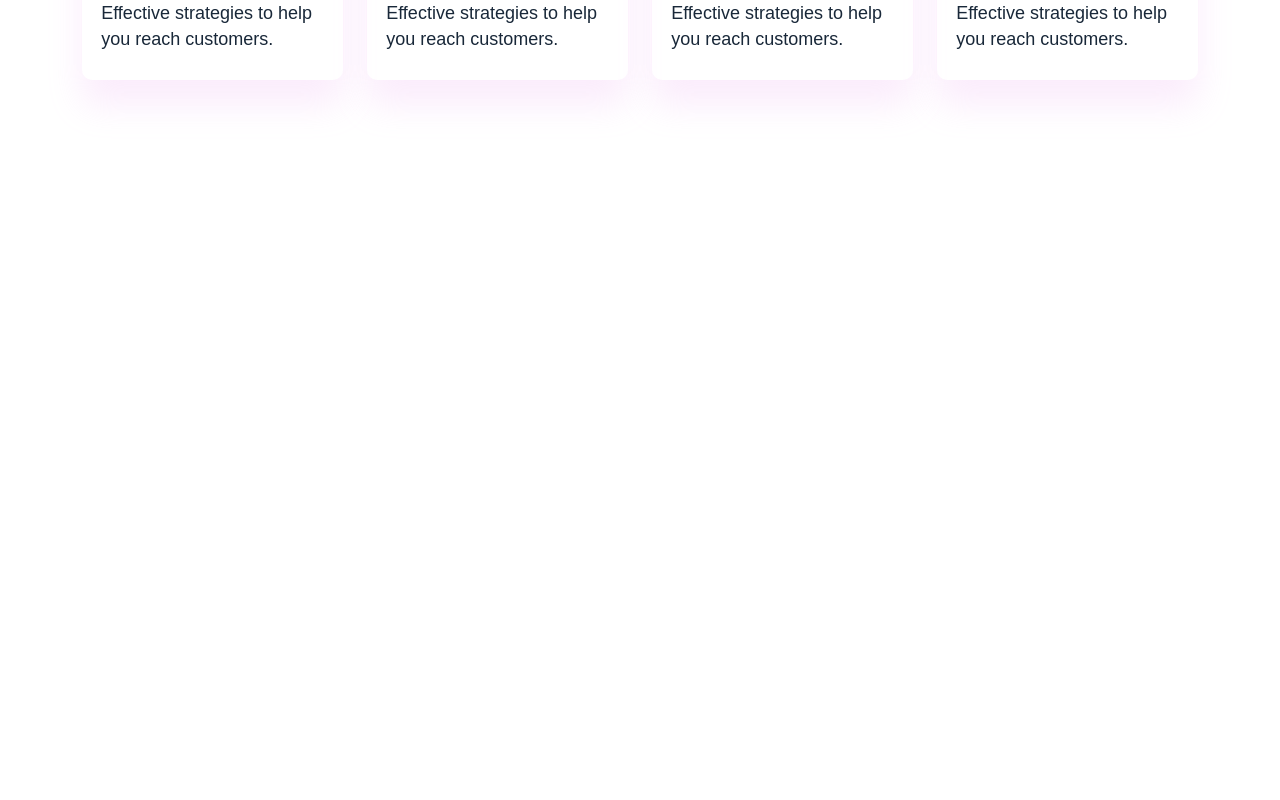
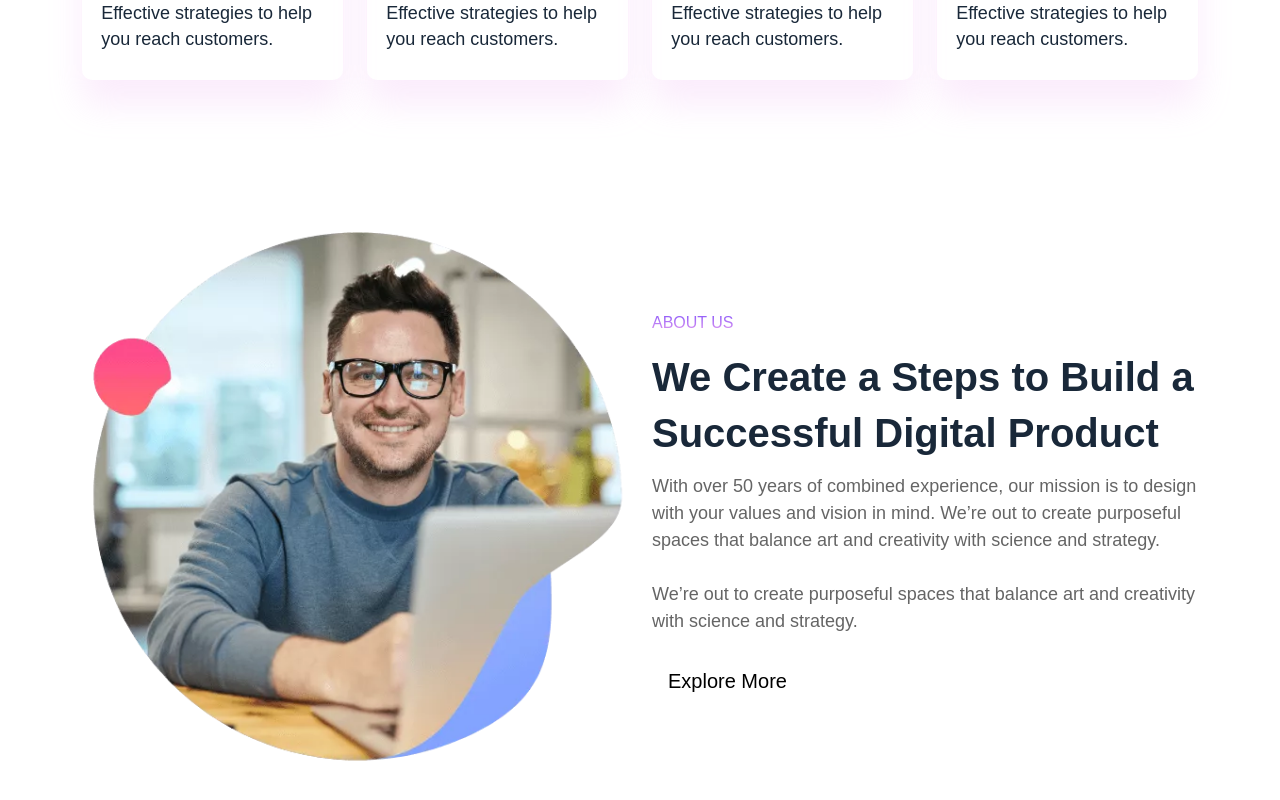
Before and after one commit to DevPhorez/Calvino, a React (Create React App) app: page / in a window 1280 px wide. Shown: the part 1203-2003 px from the top of the page. Before the commit the page ends 1435 px from the top, so only its background shows below. Built offline with nearby package versions, Linux system fonts and the light colour scheme.

Commit message:
Add About us section

```diff
--- a/src/App.js
+++ b/src/App.js
@@ -5,6 +5,7 @@ import Services from "./Components/Services/Services";
 
 import AOS from 'aos';
 import 'aos/dist/aos.css';
+import About from "./Components/About/About";
 
 function App() {
 
@@ -23,6 +24,7 @@ function App() {
 		    <Navbar />
 		    <Home />
 		    <Services />
+		    <About />
 	    </>
     );
 }
--- /dev/null
+++ b/src/Components/About/About.js
@@ -0,0 +1,37 @@
+import Button from "bootstrap/js/src/button";
+
+function About () {
+	return (
+		<section className='position-relative' style={ { paddingBottom: 120 } }>
+			<div className="container">
+				<div className="row">
+					<div className='order-1 offset-xxl-1 col-xxl-5 col-xl-6 col-lg-6 col-md-9 section-title mb-0' style={ { marginTop: '5rem' } }>
+						<p className="text-primary">
+							ABOUT US
+						</p>
+						<h2>
+							We Create a Steps to Build a Successful Digital Product
+						</h2>
+						<p data-aos='fade-up'>
+							With over 50 years of combined experience, our mission is to design with your values and vision in mind. We’re out to create purposeful spaces that balance art and creativity with science and strategy.
+							<br/>
+							<br/>
+							We’re out to create purposeful spaces that balance art and creativity with science and strategy.
+						</p>
+						<button className="linear-button pointer">
+							Explore More
+							<div></div>
+						</button>
+					</div>
+					<div className='order-0 col-xxl-5 col-xl-6 col-lg-6 col-md-8' data-aos='fade-right'>
+						<div className="about">
+							<img className='w-100' src="/Images/about.webp" alt="about us"/>
+						</div>
+					</div>
+				</div>
+			</div>
+		</section>
+	)
+}
+
+export default About
--- a/src/Components/Navbar/Navbar.css
+++ b/src/Components/Navbar/Navbar.css
@@ -1,4 +1,4 @@
-.header-items li div {
+.header-items li div, .linear-button div {
     transition: .3s;
     border-bottom: 3px solid #8252fa;
     width: 0;
@@ -12,6 +12,6 @@
     margin-left: 2.3rem;
 }
 
-.header-items li:hover div, .active {
+.header-items li:hover div, .active, .linear-button:hover div {
     width: 100% !important;
 }
--- a/src/Components/Services/Services.css
+++ b/src/Components/Services/Services.css
@@ -1,13 +1,20 @@
-.services-title {
+.section-title {
     margin-bottom: 60px;
 }
 
-.services-title h2 {
+.section-title h2 {
     font-size: 40px;
     line-height: 1.4;
     margin-bottom: 12px;
     display: block;
     font-weight: 700;
+}
+
+.section-title p:not(.text-primary) {
+    color: #656565;
+    font-size: 18px;
+    font-weight: 400;
+    line-height: 1.5;
 }
 
 .single-card {
--- a/src/Components/Services/Services.js
+++ b/src/Components/Services/Services.js
@@ -7,7 +7,7 @@ function Services () {
 		<section className='position-relative' style={ { paddingBottom: 120 } }>
 			<div className="container">
 				<div className="row justify-content-center text-center">
-					<div className='col-xl-5 col-md-10 col-lg-8 services-title'>
+					<div className='col-xl-5 col-md-10 col-lg-8 section-title'>
 						<p className="text-primary">
 							OUR SERVICES
 						</p>
--- a/src/style.css
+++ b/src/style.css
@@ -89,3 +89,14 @@ p {
     -webkit-background-clip: text !important;
     -webkit-text-fill-color: transparent !important;
 }
+
+.linear-button {
+    border: none;
+    background: transparent;
+    font-size: 20px;
+    padding: 1rem;
+}
+
+.linear-button div {
+    margin-top: 10px;
+}
```
Also changed, not shown: public/Images/about.webp (added).
